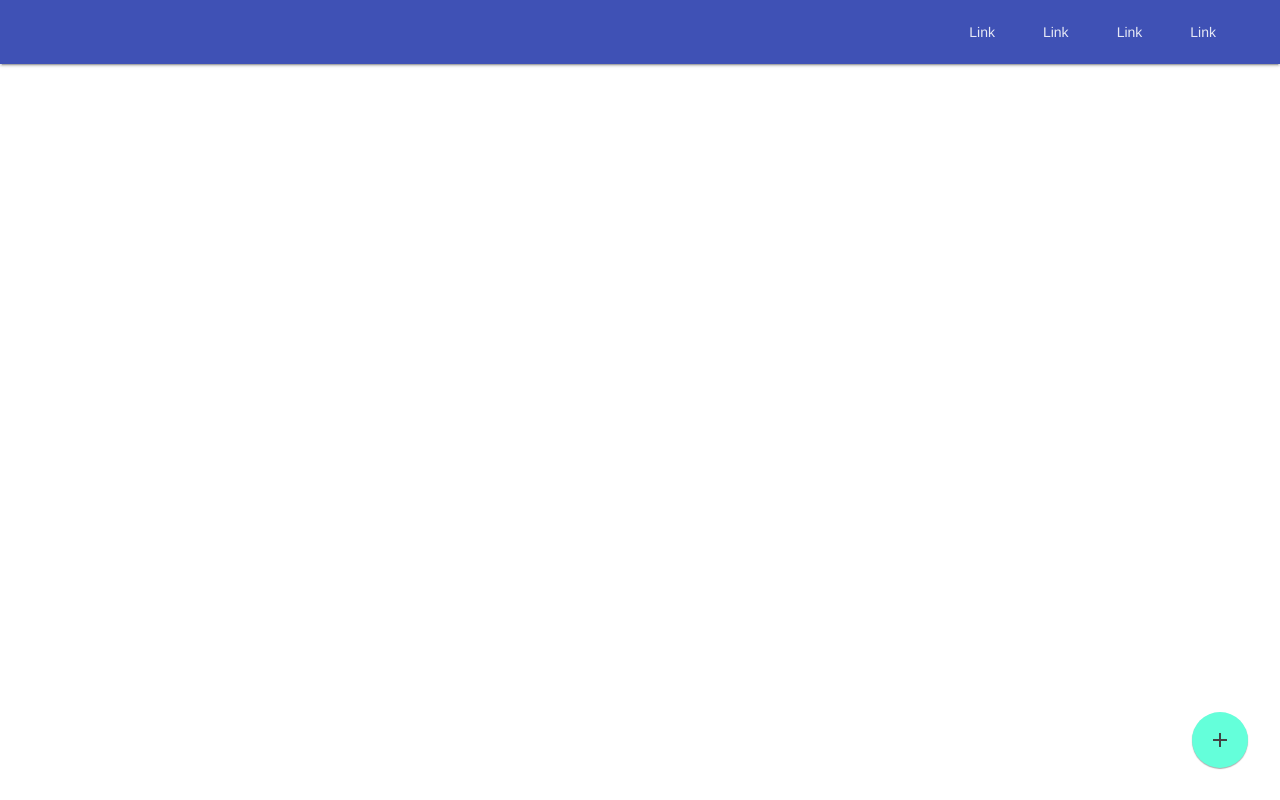
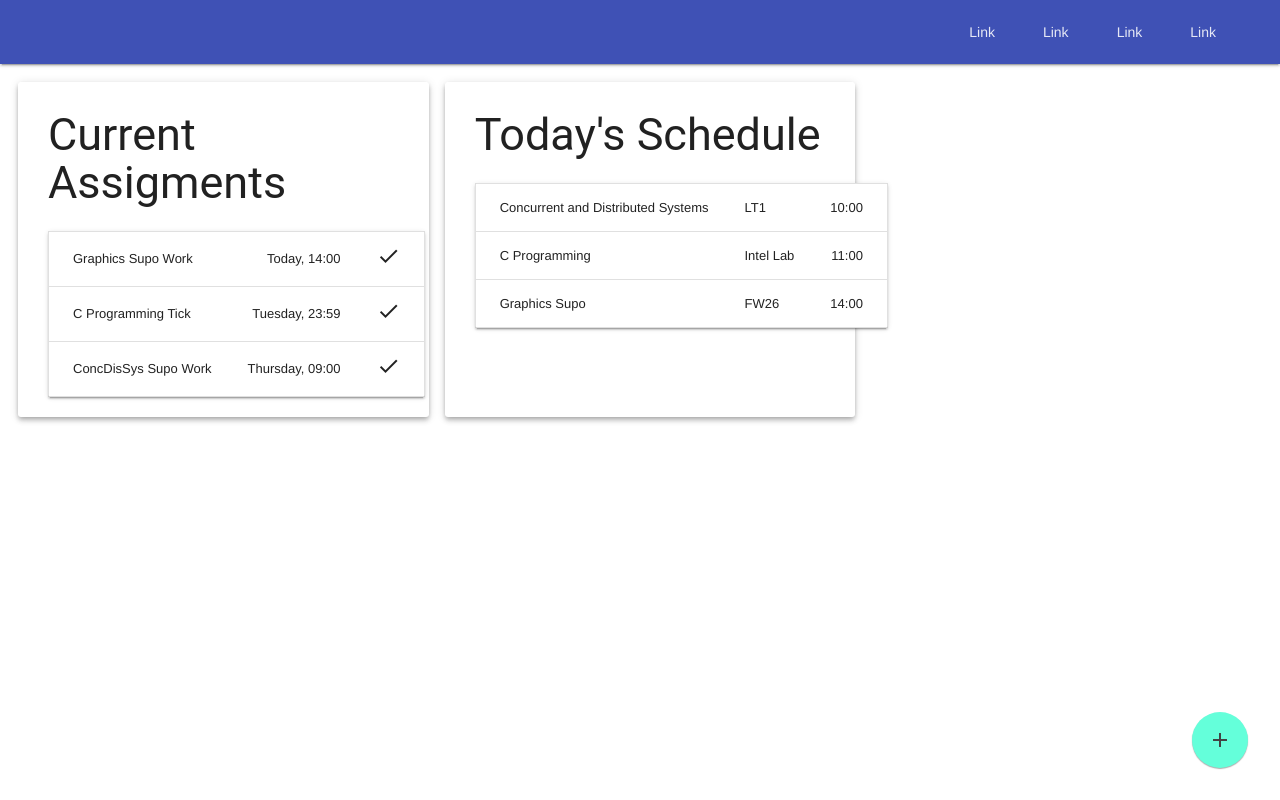
Before and after one commit to c-gaskell/studytracker, a Django app: template website/templates/website/home.html in a window 1280 px wide. Run offline with Django 4.2, Linux system fonts and the light colour scheme; the template is opened without the code that fills it, so the values that code supplies are empty; style sheets or scripts are compiled from the project's sources; some libraries are stand-ins or nearby versions.

Commit message:
Add test cards to homepage

```diff
--- a/website/static/scss/main.scss
+++ b/website/static/scss/main.scss
@@ -36,3 +36,23 @@ main {
     bottom: 32px;
     right: 32px;
 }
+
+.dashboard-card {
+    padding: 5px 30px 20px 30px;
+    border-radius: 3px;
+}
+
+.mdl-grid {
+    width: 100vw;
+    padding: 0;
+    margin: 0;
+}
+
+.dashboard-card > table {
+    width: 100%;
+    border-radius: 2px;
+}
+
+.dashboard-card > table > tr > td {
+    width: max-content;
+}
--- a/website/templates/website/home.html
+++ b/website/templates/website/home.html
@@ -1,5 +1,47 @@
 {% extends 'website/base.html' %}
 
 {% block content %}
+    <div class="mdl-grid">
+        <div class="mdl-cell mdl-cell--4-col dashboard-card mdl-shadow--4dp">
+            <h2>Current Assigments</h2>
+            <table class="mdl-data-table mdl-js-data-table mdl-shadow--2dp">
+                <tr>
+                    <td class="mdl-data-table__cell--non-numeric">Graphics Supo Work</td>
+                    <td>Today, 14:00</td>
+                    <td><i class="material-icons">done</i></td>
+                </tr>
+                <tr>
+                    <td class="mdl-data-table__cell--non-numeric">C Programming Tick</td>
+                    <td>Tuesday, 23:59</td>
+                    <td><i class="material-icons">done</i></td>
+                </tr>
+                <tr>
+                    <td class="mdl-data-table__cell--non-numeric">ConcDisSys Supo Work</td>
+                    <td>Thursday, 09:00</td>
+                    <td><i class="material-icons">done</i></td>
+                </tr>
+            </table>
+        </div>
 
+        <div class="mdl-cell mdl-cell--4-col dashboard-card mdl-shadow--4dp">
+            <h2>Today's Schedule</h2>
+            <table class="mdl-data-table mdl-js-data-table mdl-shadow--2dp">
+                <tr>
+                    <td class="mdl-data-table__cell--non-numeric">Concurrent and Distributed Systems</td>
+                    <td class="mdl-data-table__cell--non-numeric">LT1</td>
+                    <td>10:00</td>
+                </tr>
+                <tr>
+                    <td class="mdl-data-table__cell--non-numeric">C Programming</td>
+                    <td class="mdl-data-table__cell--non-numeric">Intel Lab</td>
+                    <td>11:00</td>
+                </tr>
+                <tr>
+                    <td class="mdl-data-table__cell--non-numeric">Graphics Supo</td>
+                    <td class="mdl-data-table__cell--non-numeric">FW26</td>
+                    <td>14:00</td>
+                </tr>
+            </table>
+        </div>
+    </div>
 {% endblock content %}
```
